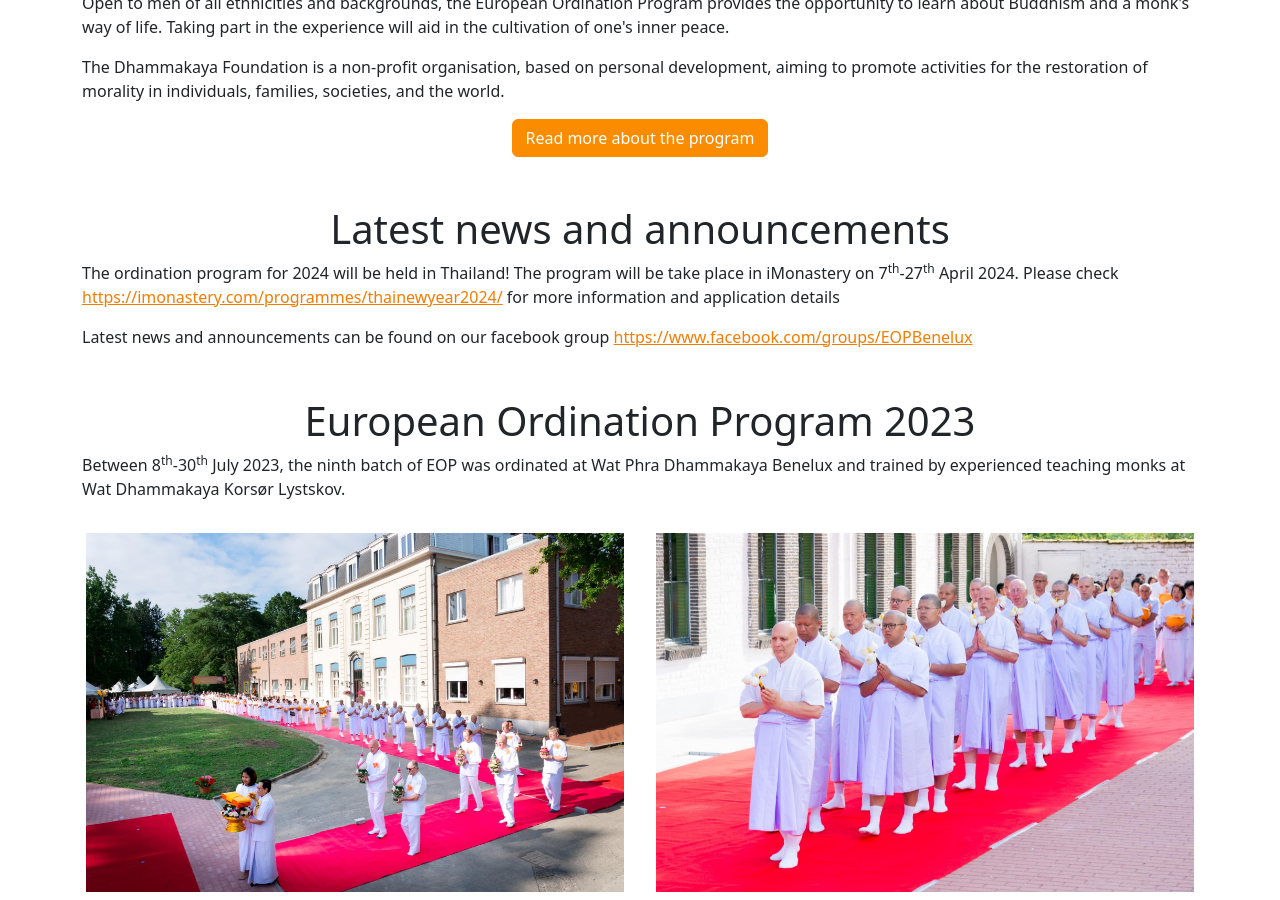
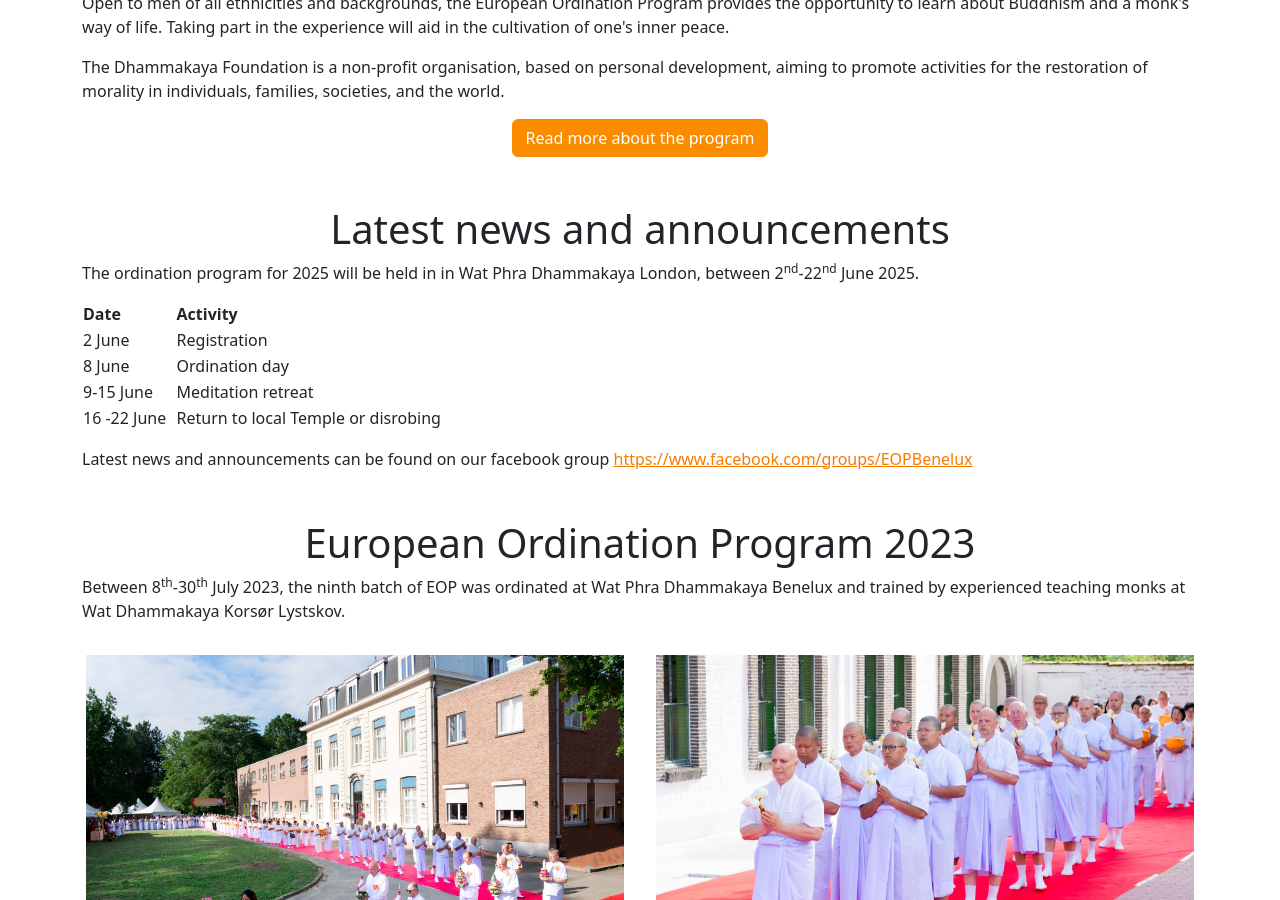
Before and after one commit to spicalous/eop-website, a Jekyll site: the page built from index.html, in a window 1280 px wide and 900 px high, scrolled down 1567 px. Built offline with Jekyll 4.4.1, drawn with Linux system fonts in a browser that asks for light colours.

Commit message:
Update with 2025 ordination details

```diff
--- a/about/index.html
+++ b/about/index.html
@@ -79,7 +79,8 @@ layout: base
   </p>
   <h2>Location</h2>
   <p>
-    The ordination program takes place at Wat Phra Dhammakaya Benelux, Ronkenburgstraat 25, 9340 Lede, Belgium.
+    The ordination program for 2025 will be held in in Wat Phra Dhammakaya London, between
+    2<sup>nd</sup>-22<sup>nd</sup> June 2025.
   </p>
   <h2>Previous programs</h2>
   <p>
--- a/index.html
+++ b/index.html
@@ -1,6 +1,13 @@
 ---
 title: European Ordination Program
 layout: base
+itinerary:
+  headers: [Date, "&nbsp&nbspActivity"]
+  rows:
+    - [2 June, "&nbsp&nbspRegistration"]
+    - [8 June, "&nbsp&nbspOrdination day"]
+    - [9-15 June, "&nbsp&nbspMeditation retreat"]
+    - [16 -22 June, "&nbsp&nbspReturn to local Temple or disrobing"]
 ---
 <div id="index-header"></div>
 <h1 class="display-1 text-center my-5">European Ordination Program</h1>
@@ -24,13 +31,11 @@ layout: base
   </p>
   <h1 class="text-center mt-5">Latest news and announcements</h1>
   <p>
-    The ordination program for 2024 will be held in Thailand! The program will be take place in iMonastery on
-    7<sup>th</sup>-27<sup>th</sup> April 2024. Please check
-    <a href="https://imonastery.com/programmes/thainewyear2024/">https://imonastery.com/programmes/thainewyear2024/</a>
-    for more information and application details
-
+    The ordination program for 2025 will be held in in Wat Phra Dhammakaya London, between
+    2<sup>nd</sup>-22<sup>nd</sup> June 2025.
   </p>
-  <p>
+  {% include table.html table=page.itinerary %}
+  <p class="mt-3">
     Latest news and announcements can be found on our facebook group
     <a href="https://www.facebook.com/groups/EOPBenelux">https://www.facebook.com/groups/EOPBenelux</a>
   </p>
```
Also changed, not shown: Gemfile.lock.
